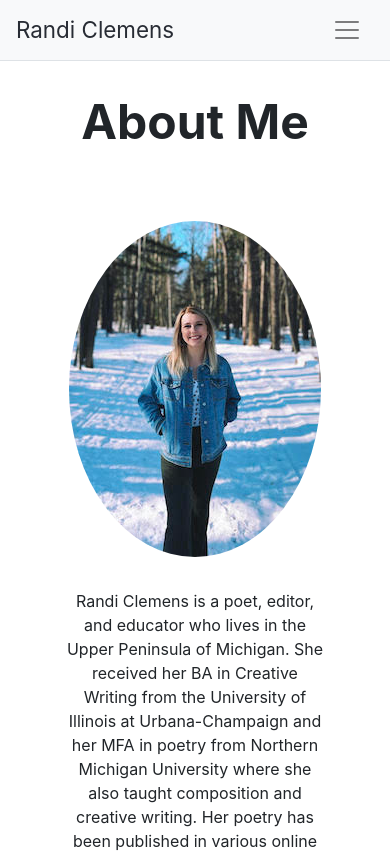
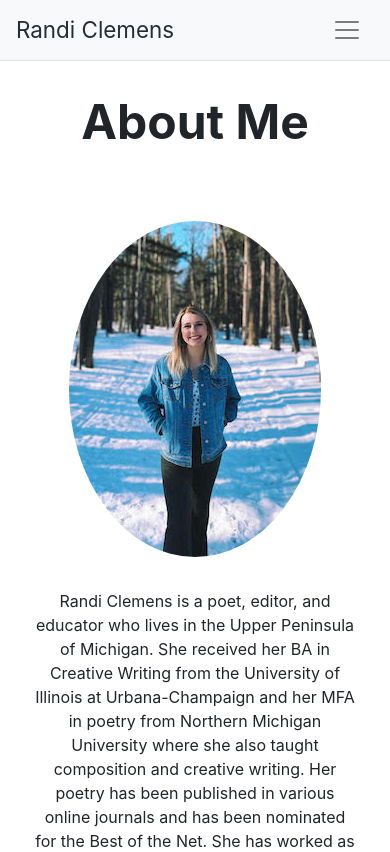
Before and after one commit to manovak24/randi_clemens, a React (Create React App) app: page /about in a window 390 px wide. Shown: the top 852 px of the page. Built offline with nearby package versions, Linux system fonts and the light colour scheme.

Commit message:
Added media query to about page css to change left and right margins for smaller screen sizes.

```diff
--- a/src/Pages/AboutPage.css
+++ b/src/Pages/AboutPage.css
@@ -14,3 +14,9 @@
     justify-content: center;
     align-items: center;
 }
+
+@media screen and (max-width: 37.5rem) {
+    .about-container {
+        margin: 2rem 2rem auto 2rem;
+    }
+}
```
